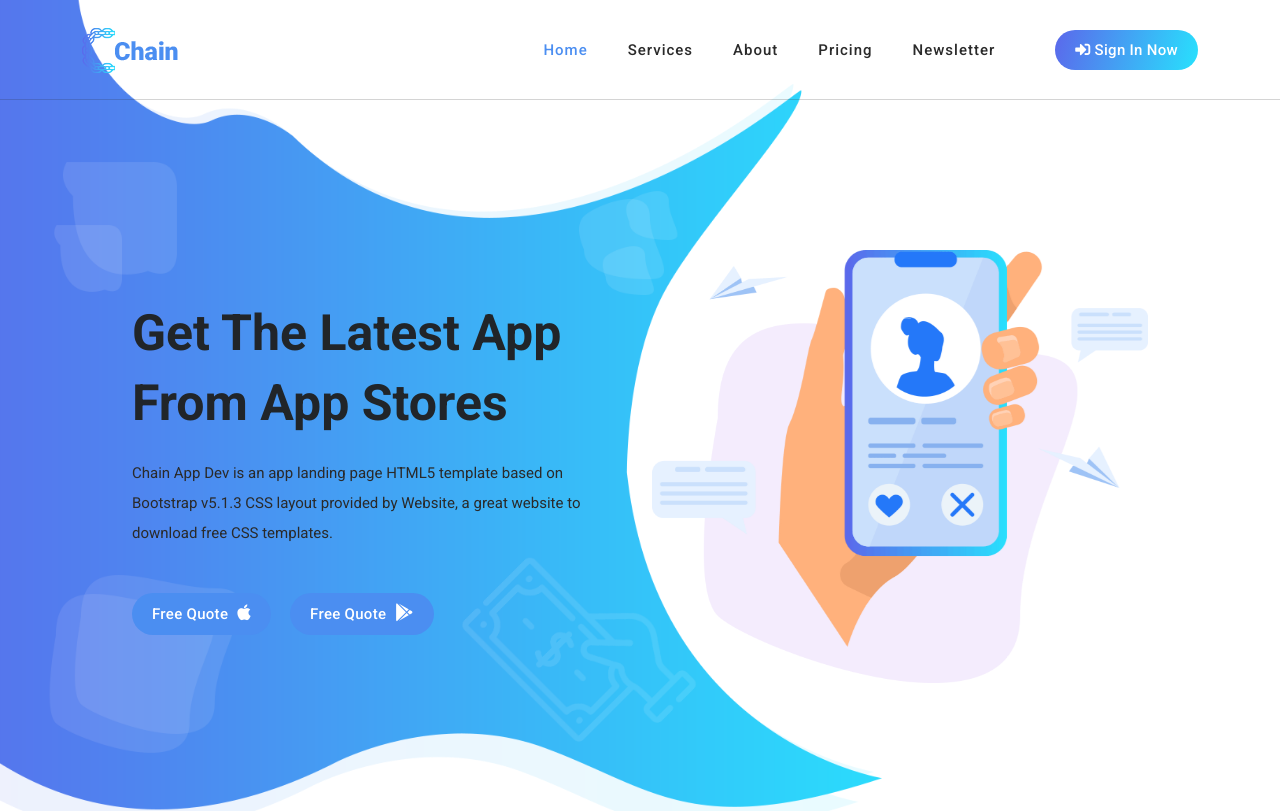
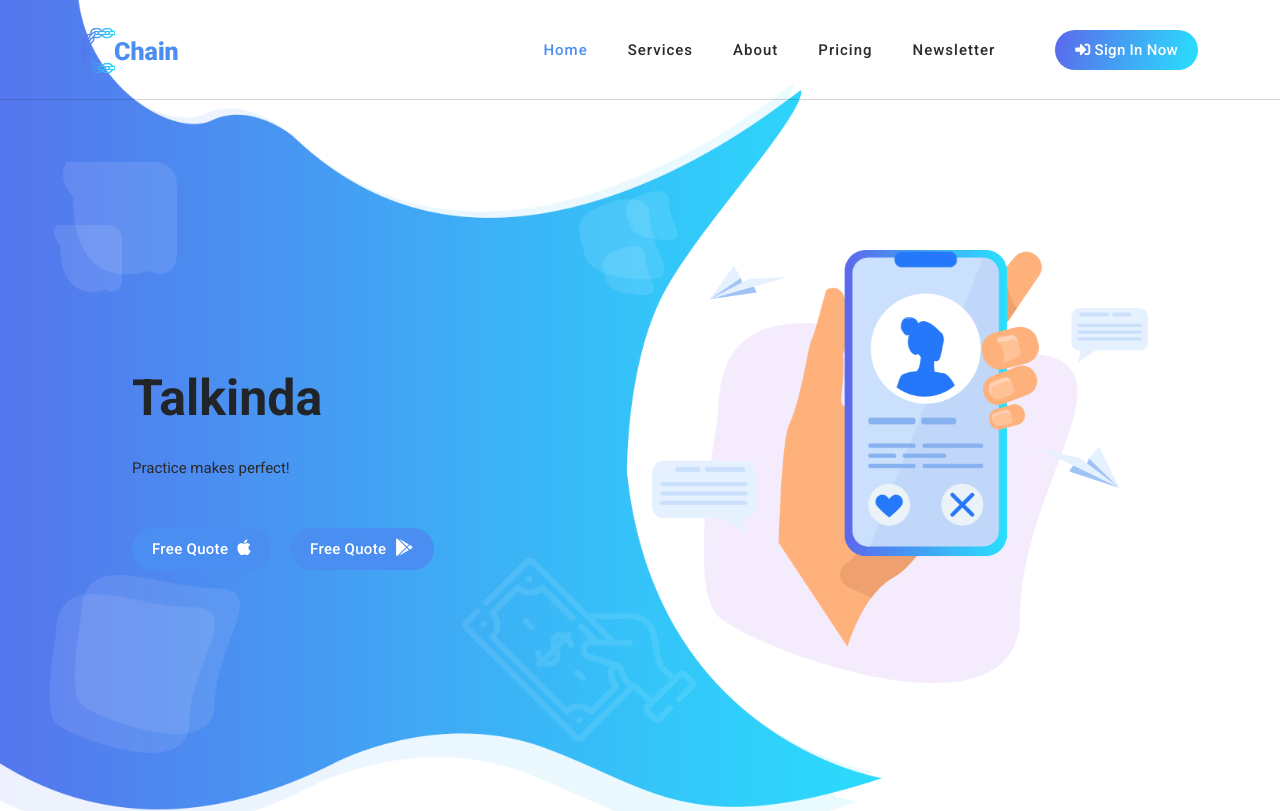
Before and after one commit to AlanDavid2022/Talkinda.github.io, a plain HTML site: page index.html in a window 1280 px wide. Shown: the top 811 px of the page. Drawn offline with Linux system fonts and the light colour scheme.

Commit message:
Add files via upload

```diff
--- a/index.html
+++ b/index.html
@@ -12,7 +12,7 @@
     <link rel="preconnect" href="https://fonts.gstatic.com" crossorigin>
     <link href="https://fonts.googleapis.com/css2?family=Roboto:wght@100;300;400;500;700;900&display=swap" rel="stylesheet">
 
-    <title>Chain App Dev - App Landing Page HTML5 Template</title>
+    <title>Talkinda - Talk to earn</title>
 
     <!-- Bootstrap core CSS -->
     <link href="vendor/bootstrap/css/bootstrap.min.css" rel="stylesheet">
@@ -167,8 +167,8 @@
               <div class="left-content show-up header-text wow fadeInLeft" data-wow-duration="1s" data-wow-delay="1s">
                 <div class="row">
                   <div class="col-lg-12">
-                    <h2>Get The Latest App From App Stores</h2>
-                    <p>Chain App Dev is an app landing page HTML5 template based on Bootstrap v5.1.3 CSS layout provided by Website, a great website to download free CSS templates.</p>
+                    <h2>Talkinda</h2>
+                    <p>Practice makes perfect!</p>
                   </div>
                   <div class="col-lg-12">
                     <div class="white-button first-button scroll-to-section">
```
